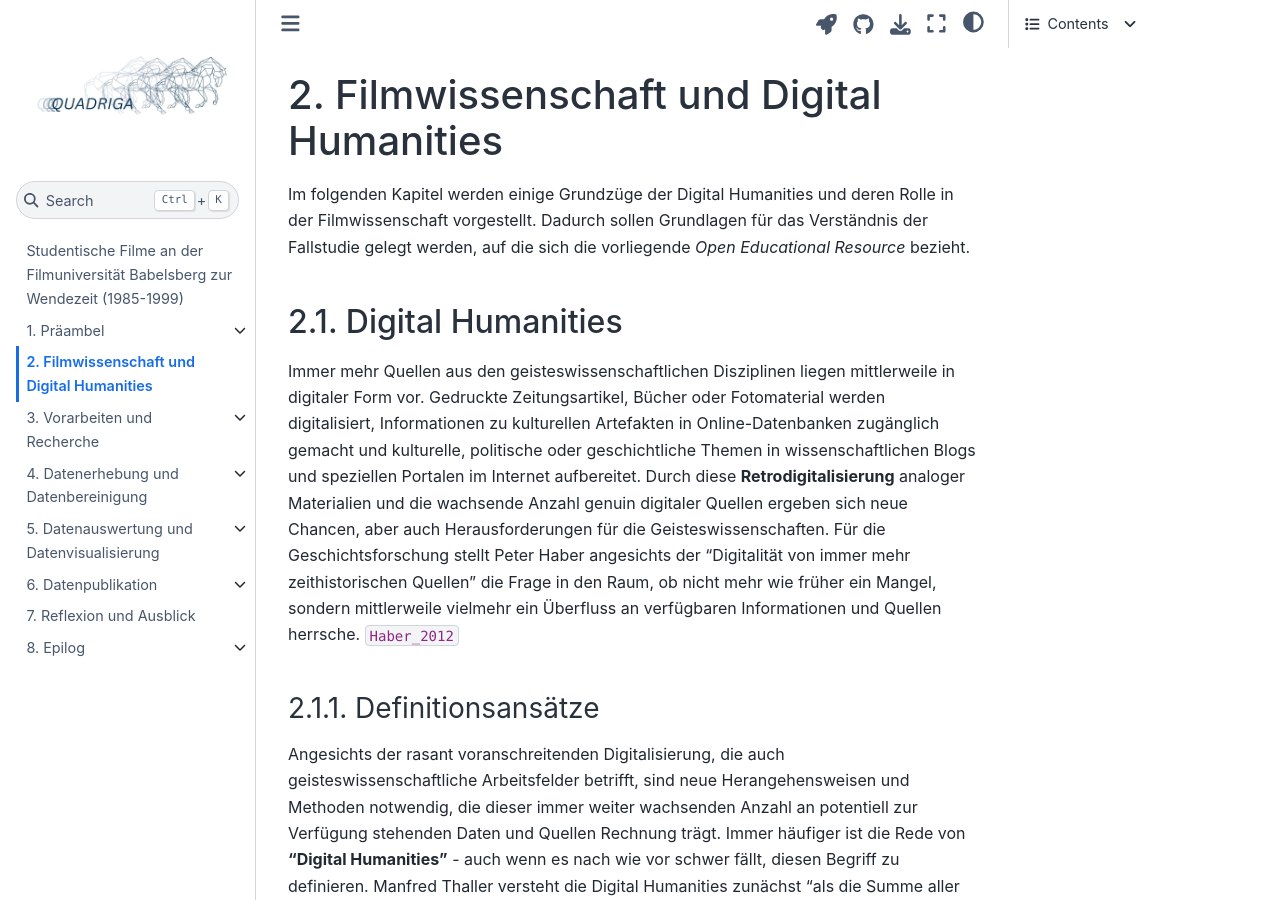
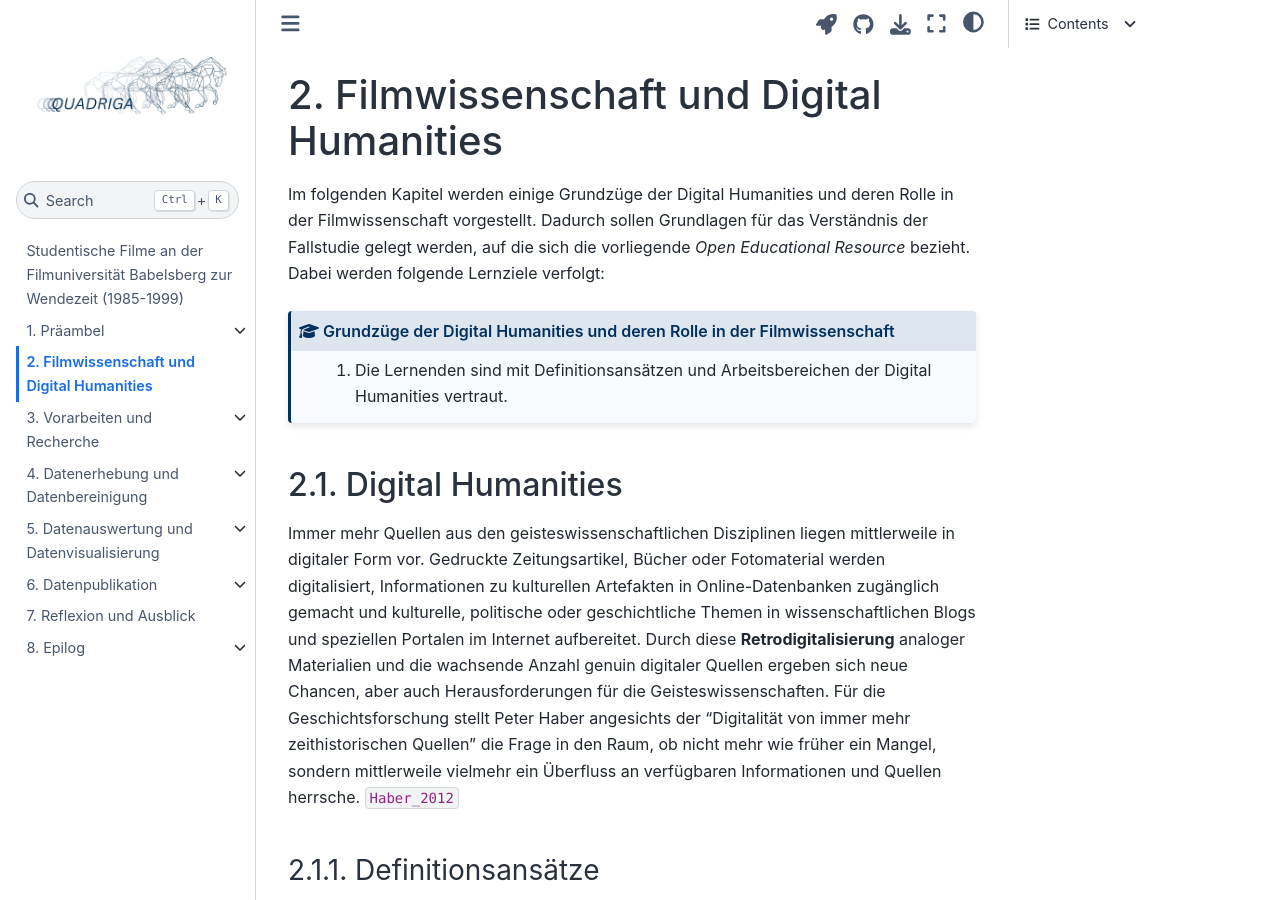
Before and after one commit to quadriga-dk/Bewegtes-Bild-Fallstudie-2, a Jupyter Book: the page built from einleitung/filmwissenschaft.md, in a window 1280 px wide and 900 px high. Built offline with Jupyter Book 1.0.4 settings and Sphinx 7.4.7 and the Sphinx Book theme 1.1.4, drawn with Linux system fonts in a browser that asks for light colours; cross-references to code outside the pages are shown as plain code.

````diff
--- a/einleitung/filmwissenschaft.md
+++ b/einleitung/filmwissenschaft.md
@@ -18,7 +18,12 @@ from quadriga import colors
 ```
 
 # Filmwissenschaft und Digital Humanities
-Im folgenden Kapitel werden einige Grundzüge der Digital Humanities und deren Rolle in der Filmwissenschaft vorgestellt. Dadurch sollen Grundlagen für das Verständnis der Fallstudie gelegt werden, auf die sich die vorliegende _Open Educational Resource_ bezieht.
+Im folgenden Kapitel werden einige Grundzüge der Digital Humanities und deren Rolle in der Filmwissenschaft vorgestellt. Dadurch sollen Grundlagen für das Verständnis der Fallstudie gelegt werden, auf die sich die vorliegende _Open Educational Resource_ bezieht. Dabei werden folgende Lernziele verfolgt:
+
+```{admonition} Grundzüge der Digital Humanities und deren Rolle in der Filmwissenschaft
+:class: lernziele
+1. Die Lernenden sind mit Definitionsansätzen und Arbeitsbereichen der Digital Humanities vertraut.
+```
 
 ## Digital Humanities
 Immer mehr Quellen aus den geisteswissenschaftlichen Disziplinen liegen mittlerweile in digitaler Form vor. Gedruckte Zeitungsartikel, Bücher oder Fotomaterial werden digitalisiert, Informationen zu kulturellen Artefakten in Online-Datenbanken zugänglich gemacht und kulturelle, politische oder geschichtliche Themen in wissenschaftlichen Blogs und speziellen Portalen im Internet aufbereitet. Durch diese **Retrodigitalisierung** analoger Materialien und die wachsende Anzahl genuin digitaler Quellen ergeben sich neue Chancen, aber auch Herausforderungen für die Geisteswissenschaften. Für die Geschichtsforschung stellt Peter Haber angesichts der "Digitalität von immer mehr zeithistorischen Quellen" die Frage in den Raum, ob nicht mehr wie früher ein Mangel, sondern mittlerweile vielmehr ein Überfluss an verfügbaren Informationen und Quellen herrsche. {cite}`Haber_2012`
````
Also changed, not shown: auswertung/resumee_auswertung.md (+1 -1 lines), bereinigung/resumee_bereinigung.md (+1 -1 lines), publikation/resumee_publikation.md (+1 -1 lines), recherche/resumee_recherche.md (+1 -1 lines).
